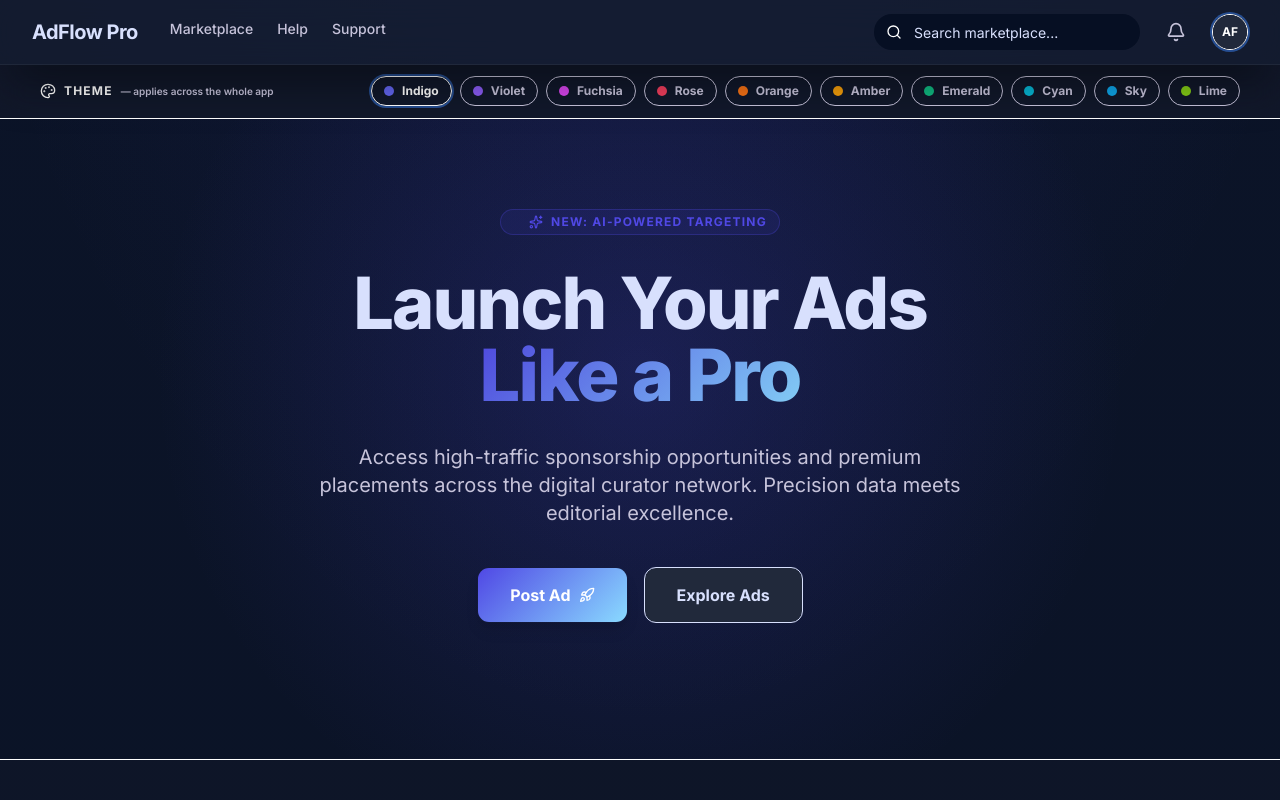
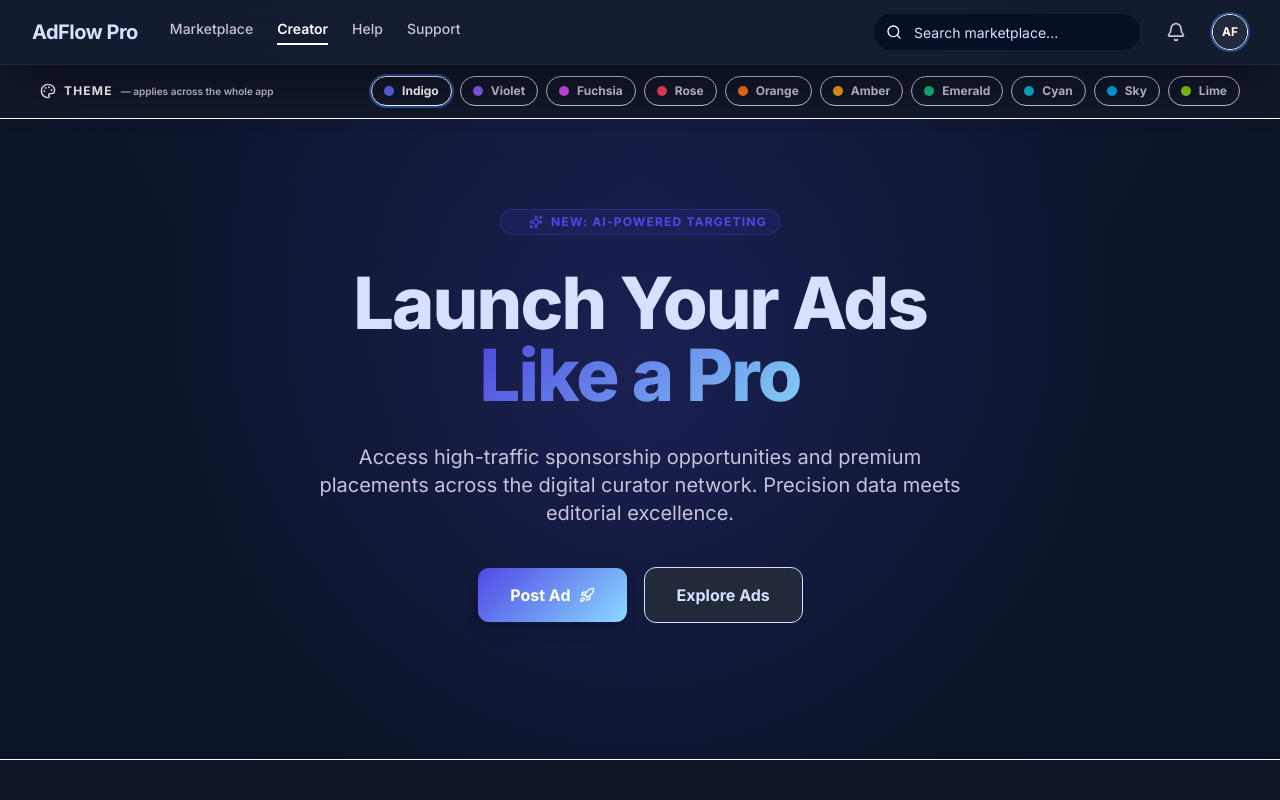
Before and after one commit to Arslan-web-Dev/AdFlow-Pro-AI, a Next.js app: page / in a window 1280 px wide. Shown: the top 800 px of the page. Built offline with nearby package versions, Linux system fonts and the light colour scheme; no server answers.

Commit message:
Update code

```diff
--- a/components/layouts/main-nav.tsx
+++ b/components/layouts/main-nav.tsx
@@ -8,6 +8,7 @@ import { Input } from '@/components/ui/input'
 
 const navItems = [
   { label: 'Marketplace', href: '/explore' },
+  { label: 'Creator', href: '/#creator' },
   { label: 'Help', href: '/dashboard/settings' },
   { label: 'Support', href: '/auth/login' },
 ]
@@ -25,9 +26,12 @@ export function MainNav() {
           <nav className="hidden items-center gap-6 md:flex">
             {navItems.map((item) => {
               const active =
-                item.href === '/explore'
-                  ? pathname === '/explore' || pathname.startsWith('/ad/')
-                  : pathname === item.href || (item.href !== '/' && pathname.startsWith(item.href))
+                item.href === '/#creator'
+                  ? pathname === '/'
+                  : item.href === '/explore'
+                    ? pathname === '/explore' || pathname.startsWith('/ad/')
+                    : pathname === item.href ||
+                      (item.href !== '/' && !item.href.startsWith('/#') && pathname.startsWith(item.href))
               return (
                 <Link
                   key={item.href}
--- a/components/layouts/site-footer.tsx
+++ b/components/layouts/site-footer.tsx
@@ -1,6 +1,7 @@
 import Link from 'next/link'
 
 const links = [
+  { label: 'Meet the Creator', href: '/#creator' },
   { label: 'Privacy Policy', href: '#' },
   { label: 'Terms of Service', href: '#' },
   { label: 'Cookie Policy', href: '#' },
```
